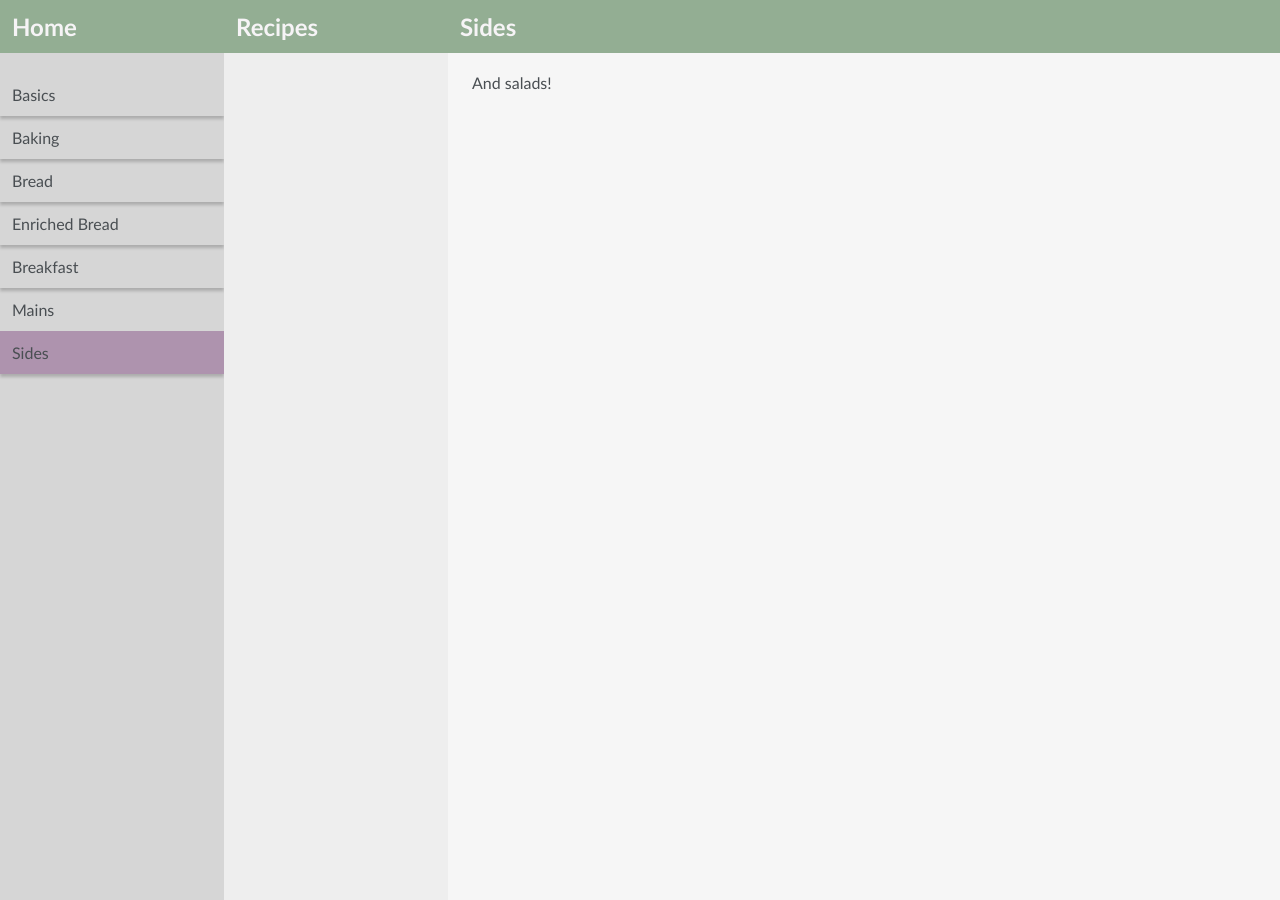
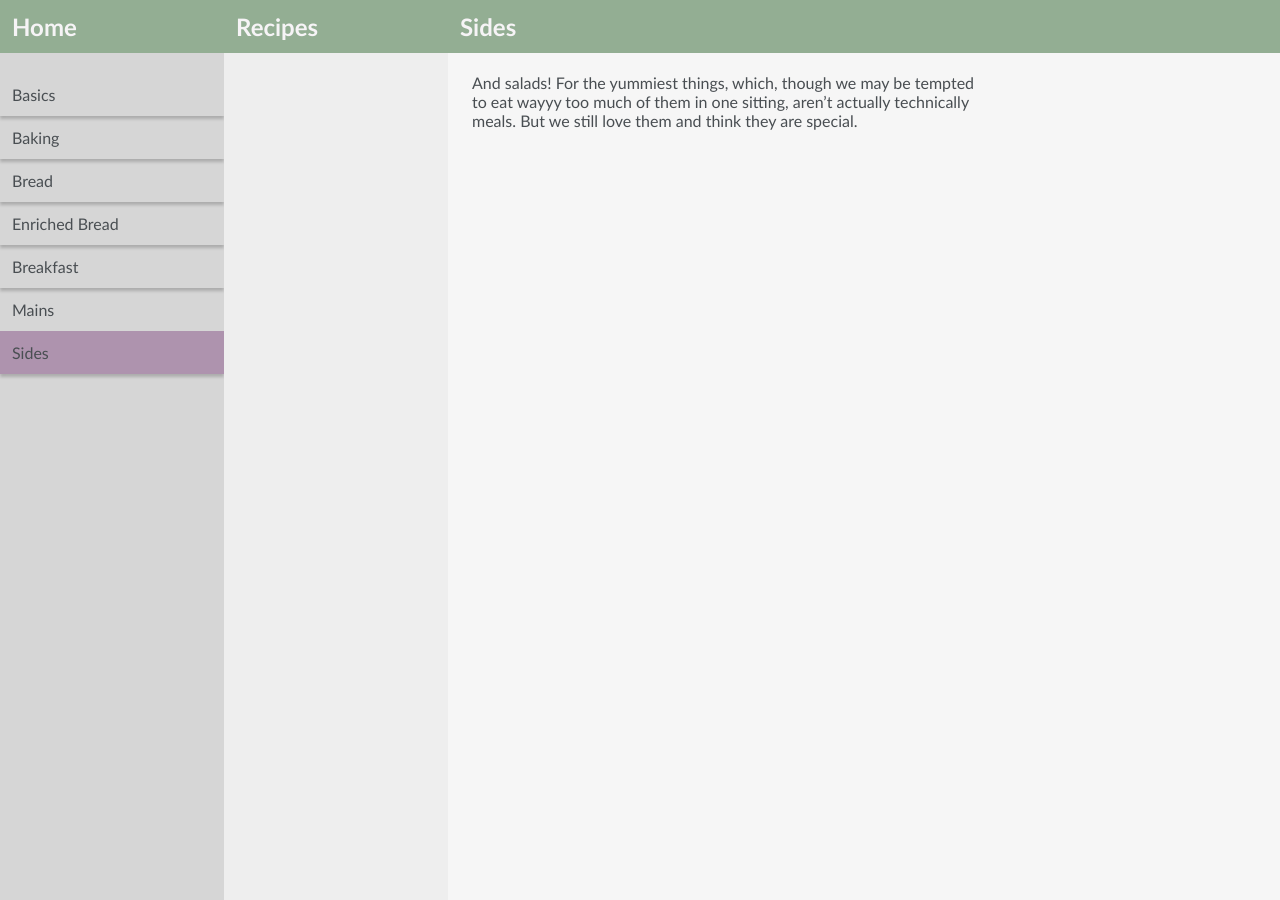
Before and after one commit to slfed/recipes, a Jekyll site: the page built from _categories/sides.md, in a window 1280 px wide. Built offline with Jekyll 4.4.1, drawn with Linux system fonts in a browser that asks for light colours.

Commit message:
Update sides.md

```diff
--- a/_categories/sides.md
+++ b/_categories/sides.md
@@ -4,4 +4,4 @@ layout: category
 order: 38
 ---
 
-And salads!
+And salads! For the yummiest things, which, though we may be tempted to eat wayyy too much of them in one sitting, aren’t actually technically meals. But we still love them and think they are special.
```
